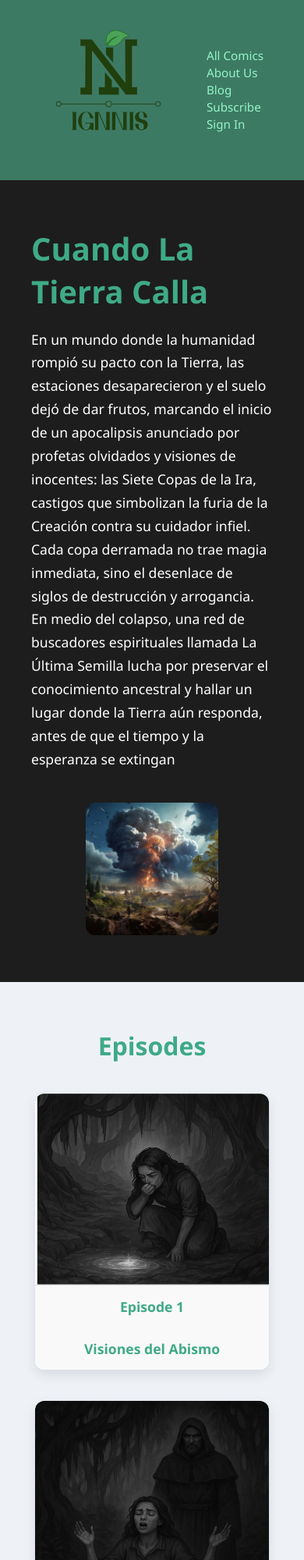
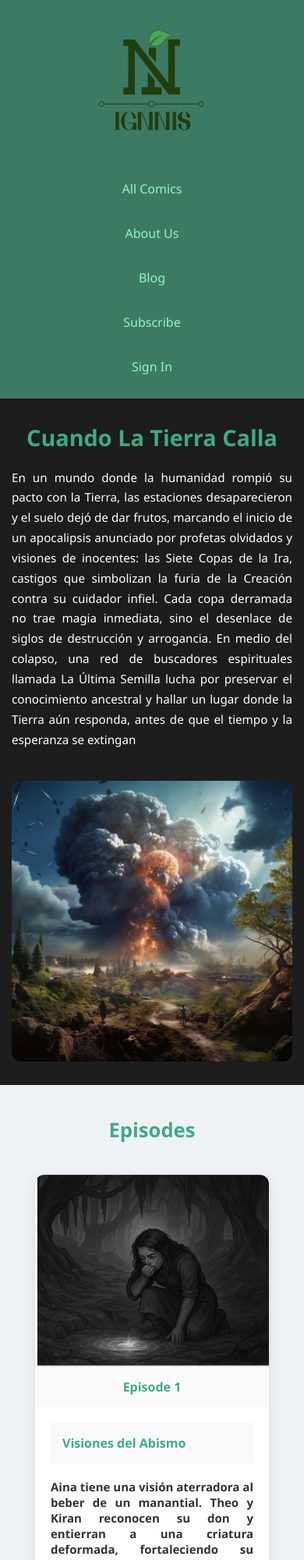
Before and after one commit to Mateo-Mesa-Gallego06/Javascript-3146153, a plain HTML site: page 6_base_de_datos_comic/index.html in a window 390 px wide. Shown: the top 2000 px of the page at 78% size. Drawn offline with Linux system fonts and the light colour scheme.

Commit message:
6_base_de_datos_comic
Mateo Mesa, Diego Cortes, Maria Oquendo, Melisa Moná

```diff
--- a/6_base_de_datos_comic/app.js
+++ b/6_base_de_datos_comic/app.js
@@ -1,32 +1,25 @@
-/* // Insertar datos dinámicos del cómic
-document.getElementById("comic-title").textContent = comic.nombreComic;
-document.getElementById("comic-description").textContent = comic.descripcion;
+// app.js
+console.log(comic.nombreComic); // "Cuando La Tierra Calla"
 
-// Generar episodios
-const episodesContainer = document.getElementById("episodes-container");
-comic.capítulos.forEach(cap => {
-  const card = document.createElement("div");
-  card.classList.add("episode-card");
+const titulo = document.querySelector('.atlantis-section h1');
+titulo.textContent = comic.nombreComic;
+
+const descripcion = document.querySelector('.atlantis-section p');
+descripcion.textContent = comic.descripcion;
+
+const episodesContainer = document.querySelector('.episodes-grid');
+
+comic.capítulos.forEach((cap, index) => {
+  const card = document.createElement('div');
+  card.classList.add('episode-card');
+
   card.innerHTML = `
-    <img src="${cap.imgPortada}" alt="${cap.nombreCap}">
-    <h3>${cap.nombreCap}</h3>
-    <p>${cap.descripcion}</p>
+    <img src="${cap.imgPortada}" alt="Episode ${index + 1}">
+    <h3 class="num-epi">Episode ${index + 1}</h3>
+    <h3 class="name-cap">${cap.nombreCap}</h3>
+    <p class="name-cap">${cap.descripcion}</p>
+
   `;
+
   episodesContainer.appendChild(card);
-}); */
-
-
-
-
-
-
-
-comic.capítulos.forEach(cap => {
-    const li = document.createElement("li");
-    li.innerHTML = `
-     <p>${cap.nombreCap}</p>
-    <img src="${assets/imagen1.jpg}"width="150 alt="">
-
-`
-listaCaps.appendChild(li);
 });
--- a/6_base_de_datos_comic/bd.js
+++ b/6_base_de_datos_comic/bd.js
@@ -1,12 +1,12 @@
 const comic = {
 
-"nombreComic": "IGNNIS",
+"nombreComic": "Cuando La Tierra Calla",
 
 "categoria": "Apocalipsis",
 
 "cantidadCap": 5,
 
-"descripcion": "Trata de Sostenibilidad y recursos naturales",
+"descripcion": "En un mundo donde la humanidad rompió su pacto con la Tierra, las estaciones desaparecieron y el suelo dejó de dar frutos, marcando el inicio de un apocalipsis anunciado por profetas olvidados y visiones de inocentes: las Siete Copas de la Ira, castigos que simbolizan la furia de la Creación contra su cuidador infiel. Cada copa derramada no trae magia inmediata, sino el desenlace de siglos de destrucción y arrogancia. En medio del colapso, una red de buscadores espirituales llamada La Última Semilla lucha por preservar el conocimiento ancestral y hallar un lugar donde la Tierra aún responda, antes de que el tiempo y la esperanza se extingan",
 
 "personajes": ["Aina", "Kiran", "Padre Theo"],
 
@@ -16,7 +16,7 @@ const comic = {
 
 nombreCap: "Visiones del Abismo",
 
-imgPortada: "assets/imagen1.jpg",
+imgPortada: "./assest/imagen1.png",
 
 video: "video/cap1.mp4",
 
@@ -30,7 +30,7 @@ personajes: ["Aina", "Kiran", "Padre Theo"]
 
 nombreCap: "Advertencia del Fuego",
 
-imgPortada: "assets/imagen2.jpg",
+imgPortada: "assest/imagen2.png",
 
 video: "video/cap2.mp4",
 
@@ -44,7 +44,7 @@ personajes: ["Aina", "Kiran", "Padre Theo"]
 
 nombreCap: "La espereza en la ruina",
 
-imgPortada: "assets/imagen3.jpg",
+imgPortada: "assest/imagen3.png",
 
 video: "video/cap2.mp4",
 
@@ -57,9 +57,9 @@ personajes: ["Aina", "Kiran", "Padre Theo"]
 
 {
 
-nombreCap: "Ecos del",
+nombreCap: "Ecos del Silencio",
 
-imgPortada: "assets/imagen4.jpg",
+imgPortada: "assest/imagen4.png",
 
 video: "video/cap2.mp4",
 
@@ -74,7 +74,7 @@ personajes: ["Aina", "Kiran", "Padre Theo"]
 
 nombreCap: "El renacer de las corazon verde",
 
-imgPortada: "assets/imagen5.jpg",
+imgPortada: "assest/imagen5.png",
 
 video: "video/cap2.mp4",
 
--- a/6_base_de_datos_comic/index.html
+++ b/6_base_de_datos_comic/index.html
@@ -1,24 +1,15 @@
 <!DOCTYPE html>
 <html lang="en">
+
 <head>
   <meta charset="UTF-8">
   <meta name="viewport" content="width=device-width, initial-scale=1.0">
   <title>Document</title>
   <link rel="stylesheet" href="./style.css">
 </head>
+
 <body>
 
-<!DOCTYPE html>
-<html lang="es">
-<head>
-  <meta charset="UTF-8">
-  <meta name="viewport" content="width=device-width, initial-scale=1.0">
-  <title>River Comics - Atlantis</title>
-  <link rel="stylesheet" href="styles.css">
-</head>
-<body>
-
-  <!-- Header -->
   <header class="main-header">
     <div class="logo">
       <img src="./assest/Logo-Ignnis.png" alt="">
@@ -32,47 +23,34 @@
     </nav>
   </header>
 
-  <!-- Atlantis Section -->
+
+  <div class="container">
     <section class="atlantis-section">
       <div class="text-content">
         <h1>Cuando La Tierra Calla</h1>
         <p>
-        En un mundo donde la humanidad rompió su pacto con la Tierra, las estaciones desaparecieron y el suelo dejó de dar frutos, marcando el inicio de un apocalipsis anunciado por profetas olvidados y visiones de inocentes: las Siete Copas de la Ira, castigos que simbolizan la furia de la Creación contra su cuidador infiel. Cada copa derramada no trae magia inmediata, sino el desenlace de siglos de destrucción y arrogancia. En medio del colapso, una red de buscadores espirituales llamada La Última Semilla lucha por preservar el conocimiento ancestral y hallar un lugar donde la Tierra aún responda, antes de que el tiempo y la esperanza se extingan
+          En un mundo donde la humanidad rompió su pacto con la Tierra, las estaciones desaparecieron y el suelo dejó de
+          dar frutos, marcando el inicio de un apocalipsis anunciado por profetas olvidados y visiones de inocentes: las
+          Siete Copas de la Ira, castigos que simbolizan la furia de la Creación contra su cuidador infiel. Cada copa
+          derramada no trae magia inmediata, sino el desenlace de siglos de destrucción y arrogancia. En medio del
+          colapso, una red de buscadores espirituales llamada La Última Semilla lucha por preservar el conocimiento
+          ancestral y hallar un lugar donde la Tierra aún responda, antes de que el tiempo y la esperanza se extingan
         </p>
       </div>
       <div class="image-content">
         <img src="./assest/imagen-section1.jpg" alt="Atlantis Orb with Characters">
       </div>
     </section>
+  </div>
 
-  <!-- Episodes Section -->
+<div class="container2">
   <section class="episodes-section">
     <h2>Episodes</h2>
     <div class="episodes-grid">
-    <div class="episode-card">
-      <img src="./assest/Imagen1.png" alt="Episode 1">
-      <h3 class="num-epi">Episode 1</h3>
-      <h3 class="name-cap">Visiones del Abismo</h3>
+  </section>
 </div>
-    <div class="episode-card">
-      <img src="./assest/Imagen2.png" alt="Episode 2">
-      <h3 class="num-epi">Episode 2</h3>
-      <h3 class="name-cap">Advertencia del Fuego</h3>
-    </div>
-    <div class="episode-card">
-      <img src="./assest/Imagen3.png" alt="Episode 3">
-      <h3 class="num-epi">Episode 3</h3>
-      <h3 class="name-cap">La espereza en la ruina</h3>
-    </div>
-    <div class="episode-card">
-      <img src="./assest/Imagen4.png" alt="Episode 4">
-      <h3 class="num-epi">Episode 4</h3>
-      <h3 class="name-cap">El renacer de las corazon verde</h3>
-    </div>
-  </div>
-</section>
 
-<!-- Footer -->
+<div class="container3">
   <footer class="main-footer">
     <div class="footer-links">
       <a href="#">FAQ</a>
@@ -82,22 +60,15 @@
     </div>
     <div class="social-icons">
       <a class="icons" href="#"><img src="./assest/Facebook.png" alt="Facebook"></a>
-    <a class="icons"  href="#"><img src="./assest/instagram.png" alt="Instagram"></a>
-    <a class="icons"  href="#"><img src="./assest/X-Logo.png" alt="X"></a>
+      <a class="icons" href="#"><img src="./assest/instagram.png" alt="Instagram"></a>
+      <a class="icons" href="#"><img src="./assest/X-Logo.png" alt="X"></a>
     </div>
   </footer>
+</div>
 
 
+  <script src="./bd.js"></script>
+  <script src="./app.js"></script>
 </body>
+
 </html>
-
-
-
-
-
-
-
-  <script src="./app.js"></script>
-  <script src="./comic.js"></script>
-</body>
-</html>
--- a/6_base_de_datos_comic/style.css
+++ b/6_base_de_datos_comic/style.css
@@ -1,4 +1,4 @@
-/* RESET */
+
 * {
   margin: 0;
   padding: 0;
@@ -11,7 +11,7 @@ body {
   color: #333;
 }
 
-/* HEADER */
+
 .main-header {
   display: flex;
   justify-content: space-between;
@@ -39,14 +39,18 @@ body {
   color: #ffcc00;
 }
 
-/* ATLANTIS SECTION */
+.container{
+  background-color: #1D1D1D;
+
+}
 .atlantis-section {
   display: flex;
   flex-wrap: wrap;
   padding: 60px 40px;
-  background-color: #1D1D1D;
   gap: 40px;
   align-items: center;
+  max-width: 1300px;
+  margin: auto;
 }
 
 .text-content {
@@ -81,11 +85,15 @@ body {
   height: auto;
 }
 
-/* EPISODES SECTION */
+.container2{
+  background-color: #eef2f7;
+
+}
 .episodes-section {
   padding: 60px 40px;
-  background-color: #eef2f7;
   text-align: center;
+  max-width: 1500px;
+  margin: auto;
 }
 
 .episodes-section h2 {
@@ -129,9 +137,11 @@ body {
   background-color: #f9f9f9;
 }
 
-/* FOOTER */
+.container3{
+  background-color: #4BA358;
+
+}
 .main-footer {
-  background-color: #4BA358;
   color: white;
   padding: 40px 30px;
   display: flex;
@@ -139,6 +149,8 @@ body {
   justify-content: space-between;
   align-items: center;
   border-top: 4px solid #93F4C7;
+  max-width: 1300px;
+  margin: auto;
 }
 
 .footer-links {
@@ -178,3 +190,115 @@ body {
   width: 30px;
   height: 20px;
 }
+
+.name-cap{
+  font-weight: bolder;
+  text-align: justify;
+  font-size: 15px;
+  margin: 20px;
+}
+
+
+@media (max-width: 1024px) {
+  .main-header {
+    flex-direction: column;
+    align-items: flex-start;
+    padding: 20px;
+  }
+
+  .nav-links {
+    margin-top: 15px;
+    display: flex;
+    flex-wrap: wrap;
+    gap: 15px;
+  }
+
+  .atlantis-section {
+    flex-direction: column;
+    padding: 40px 20px;
+  }
+
+  .text-content h1 {
+    font-size: 2rem;
+  }
+
+  .text-content p {
+    font-size: 1rem;
+  }
+
+  .image-content img {
+    width: 80%;
+  }
+
+  .episodes-section {
+    padding: 40px 20px;
+  }
+
+  .main-footer {
+    flex-direction: column;
+    align-items: flex-start;
+    gap: 20px;
+  }
+}
+
+
+@media (max-width: 768px) {
+  .main-header {
+    flex-direction: column;
+    align-items: center;
+    text-align: center;
+  }
+
+  .nav-links {
+    flex-direction: column;
+    align-items: center;
+    margin-top: 10px;
+  }
+
+  .nav-links a {
+    margin: 10px 0;
+    font-size: 1rem;
+  }
+
+  .atlantis-section {
+    flex-direction: column;
+    padding: 30px 15px;
+  }
+
+  .text-content h1 {
+    font-size: 1.8rem;
+    text-align: center;
+  }
+
+  .text-content p {
+    font-size: 0.95rem;
+    text-align: justify;
+  }
+
+  .image-content img {
+    width: 100%;
+  }
+
+  .episodes-section h2 {
+    font-size: 1.6rem;
+  }
+
+  .episode-card h3 {
+    font-size: 1rem;
+  }
+
+  .main-footer {
+    padding: 30px 15px;
+    flex-direction: column;
+    align-items: center;
+    text-align: center;
+  }
+
+  .footer-links {
+    justify-content: center;
+  }
+
+  .social-icons {
+    justify-content: center;
+  }
+}
```
Also changed, not shown: 6_base_de_datos_comic/infoComic.html (+9 -2 lines). Lines whose indentation alone changed are shown as unchanged.
